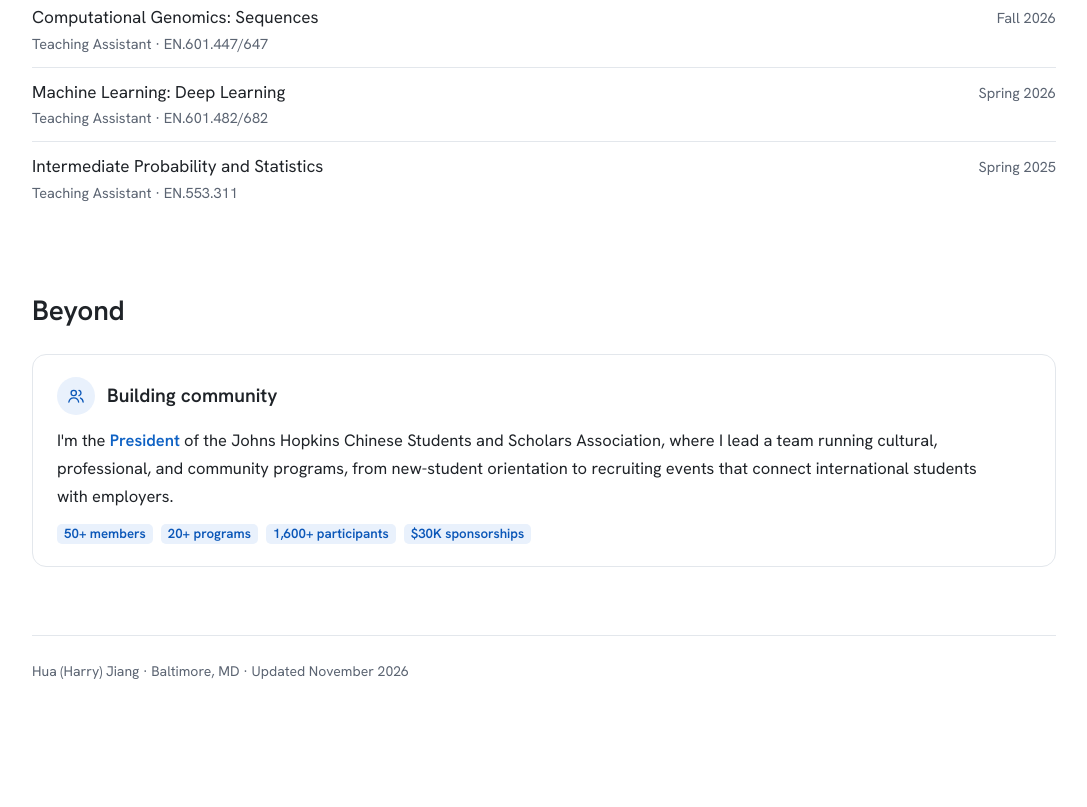
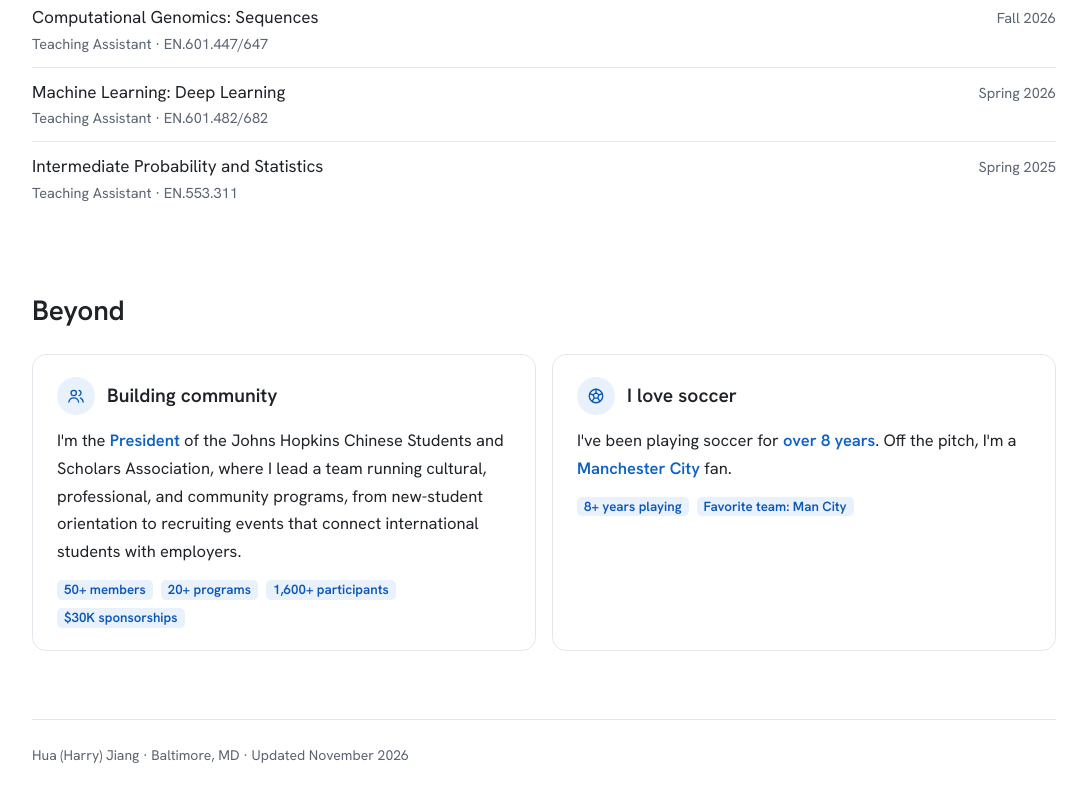
Before and after one commit to J041120h/J041120h.github.io, a plain HTML site: page index.html in a window 1280 px wide. Shown: the part 2530-3337 px from the top of the page, without its empty margins (96-1183 px from the left). Before the commit the page ends 3254 px from the top, so only its background shows below. Drawn offline with Linux system fonts and the light colour scheme.

Commit message:
Add soccer card to Beyond section
Co-Authored-By: Claude Opus 5.5 <noreply@anthropic.com>

```diff
--- a/index.html
+++ b/index.html
@@ -291,9 +291,9 @@ footer{margin-top:32px;padding:24px 0 40px;border-top:1px solid var(--line);font
   <article class="bcard"><div class="bhead"><span class="stat-ic"><svg viewBox="0 0 24 24" fill="none" stroke="currentColor" stroke-width="1.8" stroke-linecap="round" stroke-linejoin="round" aria-hidden="true"><circle cx="9" cy="8" r="3.5"/><path d="M2.5 20c.6-3.6 3.2-5.5 6.5-5.5s5.9 1.9 6.5 5.5"/><path d="M16 4.6a3.5 3.5 0 0 1 0 6.8M18 14.7c2 .7 3.2 2.5 3.5 5.3"/></svg></span><h3>Building community</h3></div>
     <p>I'm the <span class="hl">President</span> of the Johns Hopkins Chinese Students and Scholars Association, where I lead a team running cultural, professional, and community programs, from new-student orientation to recruiting events that connect international students with employers.</p>
     <div class="facts"><span class="chip">50+ members</span><span class="chip">20+ programs</span><span class="chip">1,600+ participants</span><span class="chip">$30K sponsorships</span></div></article>
-  <!-- TODO: hobbies / life outside the lab -->
-  <article class="bcard todo-card todo-only"><div class="bhead"><span class="stat-ic"><svg viewBox="0 0 24 24" fill="none" stroke="currentColor" stroke-width="1.8" stroke-linecap="round" stroke-linejoin="round" aria-hidden="true"><path d="M12 20.5s-8-4.6-8-10.6A4.4 4.4 0 0 1 12 7.3a4.4 4.4 0 0 1 8 2.6c0 6-8 10.6-8 10.6z"/></svg></span><h3><span class="todo">Outside the lab</span></h3></div>
-    <p>To be added: hobbies, interests, or anything you'd like visitors to know about you.</p></article>
+  <article class="bcard"><div class="bhead"><span class="stat-ic"><svg viewBox="0 0 24 24" fill="none" stroke="currentColor" stroke-width="1.8" stroke-linecap="round" stroke-linejoin="round" aria-hidden="true"><circle cx="12" cy="12" r="9"/><path d="m12 7.6 3.8 2.8-1.5 4.4H9.7l-1.5-4.4z"/><path d="M12 3v4.6M15.8 10.4l4.4-1.4M14.3 14.8l2.7 3.7M9.7 14.8 7 18.5M8.2 10.4 3.8 9"/></svg></span><h3>I love soccer</h3></div>
+    <p>I've been playing soccer for <span class="hl">over 8 years</span>. Off the pitch, I'm a <span class="hl">Manchester City</span> fan.</p>
+    <div class="facts"><span class="chip">8+ years playing</span><span class="chip">Favorite team: Man City</span></div></article>
 </div>
 </section>
 
```
